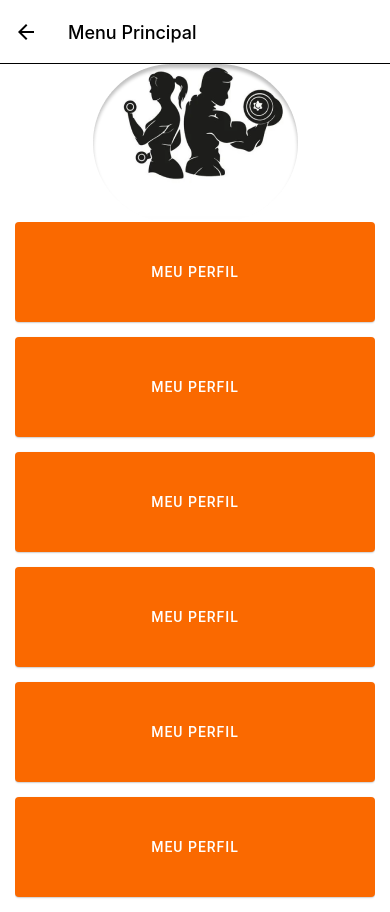
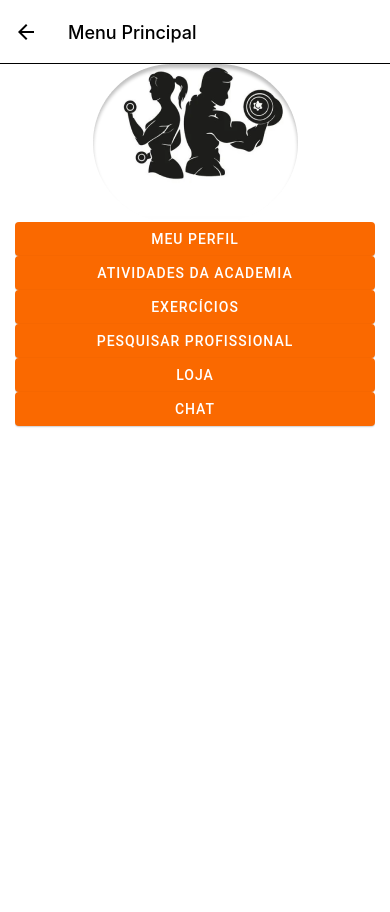
Before and after one commit to UnBArqDsw2022-1/2022.1_G5_SerFit_App, a React Native app in the folder app/: screen /Menu in a window 390 px wide. After the commit the page ends 844 px from the top, so only its background shows below. Built offline with nearby package versions, Linux system fonts and the light colour scheme.

Commit message:
#9 - Iteração para simplificação do menu
Co-authored-by: Gustave <gpersijn@users.noreply.github.com>

```diff
--- a/app/views/MainMenu/index.jsx
+++ b/app/views/MainMenu/index.jsx
@@ -4,6 +4,14 @@ import { View, Image, StyleSheet, ScrollView } from 'react-native';
 import PrimaryButton from '../../components/buttons/PrimaryButton';
 
 const MainMenu = props => {
+  const screenTargets = {
+    meuPerfil: {name: 'Meu Perfil', pathName:''},
+    atividades: {name: 'Atividades da Academia', pathName: ''},
+    exercicios: {name: 'Exercícios', pathName: ''},
+    pesquisar: {name: 'Pesquisar Profissional', pathName: ''},
+    loja: {name: 'Loja', pathName: ''},
+    chat: {name: 'Chat', pathName: ''}
+  }
   const styles = StyleSheet.create({
     container: {
       flex: 1,
@@ -38,51 +46,19 @@ const MainMenu = props => {
     <View style={styles.container}>
       <Image style={styles.topImage} source={menuImage} />
       <ScrollView style={styles.buttonGroup}>
-          <PrimaryButton
-            text='Meu Perfil'
-            onPress={event => {
-              props.navigator.navigate('MeuPerfil')
-            }}
-            style={styles.button}
-          ></PrimaryButton>
-          <PrimaryButton
-            text='Meu Perfil'
-            onPress={event => {
-              props.navigator.navigate('MeuPerfil')
-            }}
-            style={styles.button}
-          ></PrimaryButton>
-          <PrimaryButton
-            text='Meu Perfil'
-            onPress={event => {
-              props.navigator.navigate('MeuPerfil')
-            }}
-            style={styles.button}
-          ></PrimaryButton>
-          <PrimaryButton
-            text='Meu Perfil'
-            onPress={event => {
-              props.navigator.navigate('MeuPerfil')
-            }}
-            style={styles.button}
-          ></PrimaryButton>
-          <PrimaryButton
-            text='Meu Perfil'
-            onPress={event => {
-              props.navigator.navigate('MeuPerfil')
-            }}
-            style={styles.button}
-          ></PrimaryButton>
-          <PrimaryButton
-            text='Meu Perfil'
-            onPress={event => {
-              props.navigator.navigate('MeuPerfil')
-            }}
-            style={styles.button}
-          ></PrimaryButton>
+        {Object.keys(screenTargets).map(target => {
+          return(
+            <PrimaryButton
+              text={screenTargets[target].name}
+              onPress={event => {
+                props.navigator.navigate(screenTargets[target].pathName);
+              }} />
+          );
+        }
+        )}
       </ScrollView>
     </View>
-  )
+  );
 }
 
 export default MainMenu;
```
